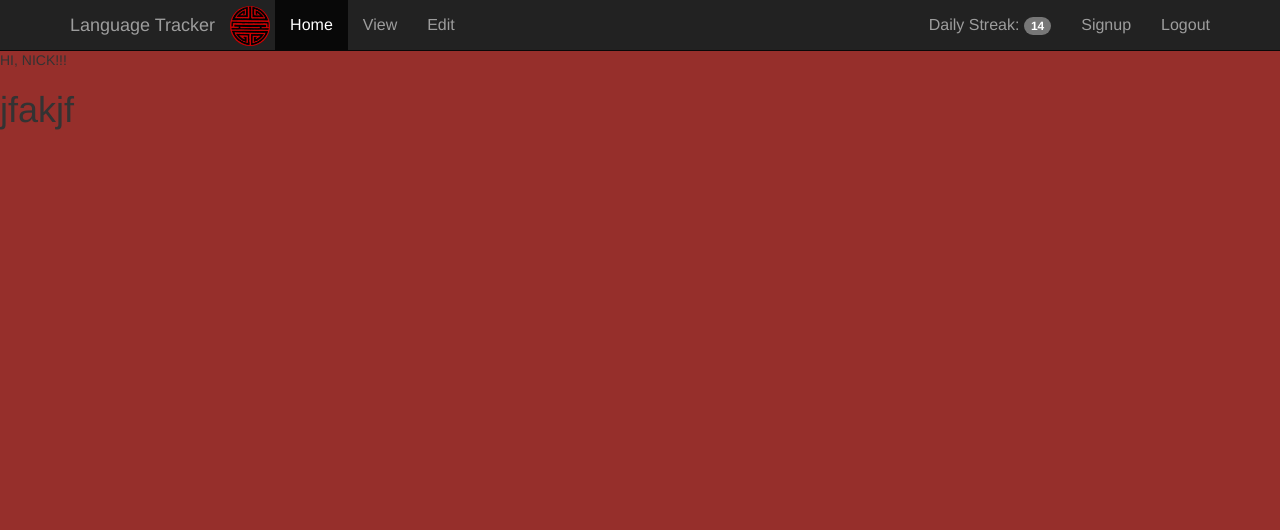
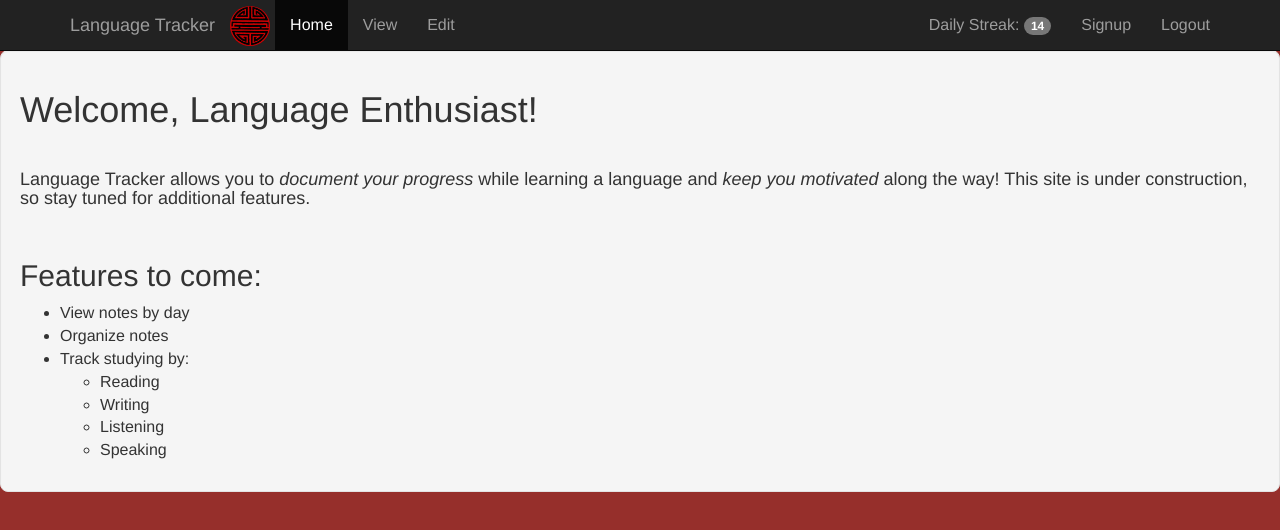
Before and after one commit to sungry/Language-Tracker, a website: page public/index.html in a window 1280 px wide. Drawn offline with nearby package versions, Linux system fonts and the light colour scheme; some packages are replaced by stand-ins of ours.

Commit message:
Add backbone home html to new file

```diff
--- a/public/app/home/home.html
+++ b/public/app/home/home.html
@@ -1,2 +1,18 @@
-<p>HI, NICK!!!</p>
-<h1>jfakjf</h1>
+<div class="well">
+  <h1>Welcome, Language Enthusiast!</h1>
+  <br>
+  <h4>Language Tracker allows you to <em>document your progress</em> while learning a language and <em>keep you motivated</em> along the way! This site is under construction, so stay tuned for additional features.</h4>
+  <br>
+  <h2>Features to come:</h2>
+  <ul>
+    <li>View notes by day</li>
+    <li>Organize notes</li>
+    <li>Track studying by: </li>
+    <ul>
+      <li>Reading</li>
+      <li>Writing</li>
+      <li>Listening</li>
+      <li>Speaking</li>
+    </ul>
+  </ul>
+</div>
```
